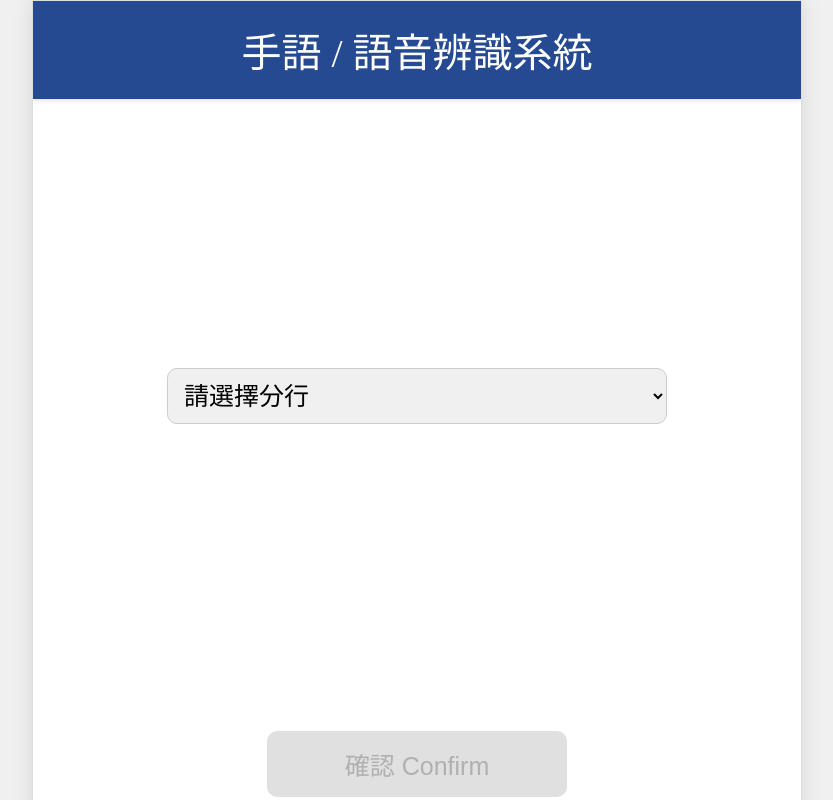
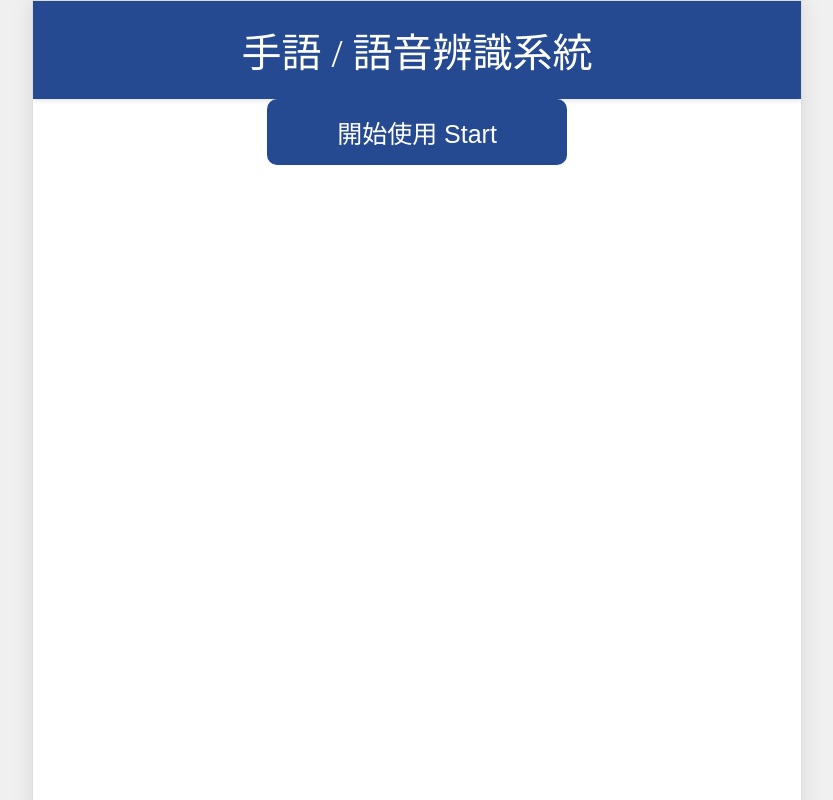
Before and after one commit to wanrou1109/SinoPac_Sign_Language, a React (Create React App) app in the folder 永豐產學/App/: page / in a window 1280 px wide. Shown: the top 800 px of the page, without its empty margins (223-1056 px from the left). Built offline with nearby package versions, Linux system fonts and the light colour scheme; a web font is replaced by a local one.

Commit message:
star改實心、AuthPage分行選擇去除

```diff
--- a/永豐產學/App/src/components/AuthScreen.js
+++ b/永豐產學/App/src/components/AuthScreen.js
@@ -5,37 +5,21 @@ import Header from './Header.js';
 import ConversationScreen from './ConversationScreen.js';
 
 const AuthScreen = () => {
-    const [selectedBranch, setSelectedBranch] = useState('');
     const navigate = useNavigate();
 
-    const handleConfirm = () => {
-        // lead to 對話頁面，傳遞 branch name
-        navigate('/conversation', {state: {selectedBranch}});
+    const handleStart = () => {
+        // lead to 對話頁面
+        navigate('/conversation');
     };
 
     return (
         <div className='auth-container'>
             <Header title='手語 / 語音辨識系統' />
 
-            <select className='branch-dropdown' value={selectedBranch} onChange={(e) => setSelectedBranch(e.target.value)}>
-                <option value="">請選擇分行</option>
-                <option value="113 士林分行">113 台北士林分行</option>
-                <option value="135 社子分行">135 台北社子分行</option>
-                <option value="157 雅蘭分行">157 台北雅蘭分行</option>
-                <option value="131 士東分行">131 台北士東分行</option>
-                <option value="034 天母分行">034 台北天母分行</option>
-                <option value="101 忠孝東路分行">101 台北忠孝東路分行</option>
-                <option value="005 忠孝分行">005 台北忠孝分行</option>
-                <option value="001 世貿分行">001 台北世貿分行</option>
-                <option value="160 仁愛分行">160 台北仁愛分行</option>
-                <option value="136 信義分行">136 台北信義分行</option>
-            </select>
-
             <button
-                className={`confirm-button ${selectedBranch ? "active" : "disabled"}`}
-                onClick={handleConfirm}
-                disabled = {!selectedBranch}>
-                確認 Confirm
+                className='start-button'
+                onClick={handleStart}>
+                開始使用 Start
             </button>
         </div>
     );
--- a/永豐產學/App/src/components/FeedbackScreen.js
+++ b/永豐產學/App/src/components/FeedbackScreen.js
@@ -78,7 +78,7 @@ const FeedbackScreen = () => {
                                     className={`star ${rating >= starIndex ? 'active' : ''}`}
                                     onClick={() => handleStarClick(starIndex)}
                                 >
-                                    ☆
+                                    ★
                                 </span>
                             ))}
                         </div>
--- a/永豐產學/App/src/styles/AuthScreen.css
+++ b/永豐產學/App/src/styles/AuthScreen.css
@@ -8,39 +8,13 @@
   background-color: #fff;
 }
 
-.branch-dropdown {
-  width: 80%;
-  max-width: 500px;
-  padding: 12px;
-  font-size: 25px;
-  border: 1px solid #ccc;
-  border-radius: 10px;
-  margin-top: 35%;
-  margin-bottom: 40%;
-  background-color: #f0f0f0;
-}
-
-.branch-dropdown option {
-  padding: 10px;
-  font-size: 20px;
-}
-
-.confirm-button {
+.start-button {
   border: none;
   border-radius: 10px;
   font-size: 25px;
   padding: 15px 20px;
   width: 80%;
   max-width: 300px;
-}
-
-.confirm-button.disabled {
-  background-color: #e0e0e0;
-  color: #b0b0b0;
-  cursor: not-allowed;
-}
-
-.confirm-button.active {
   background-color: #254A91;
   color: white;
   cursor: pointer;
```
